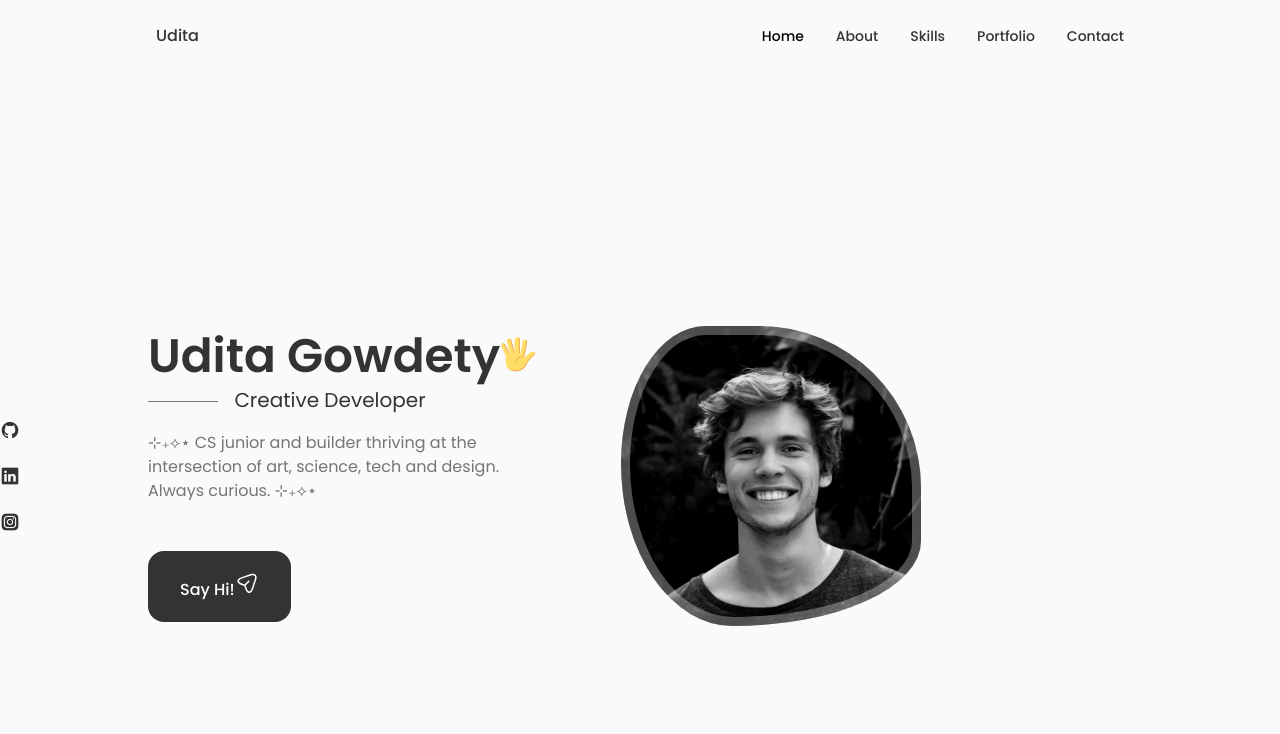
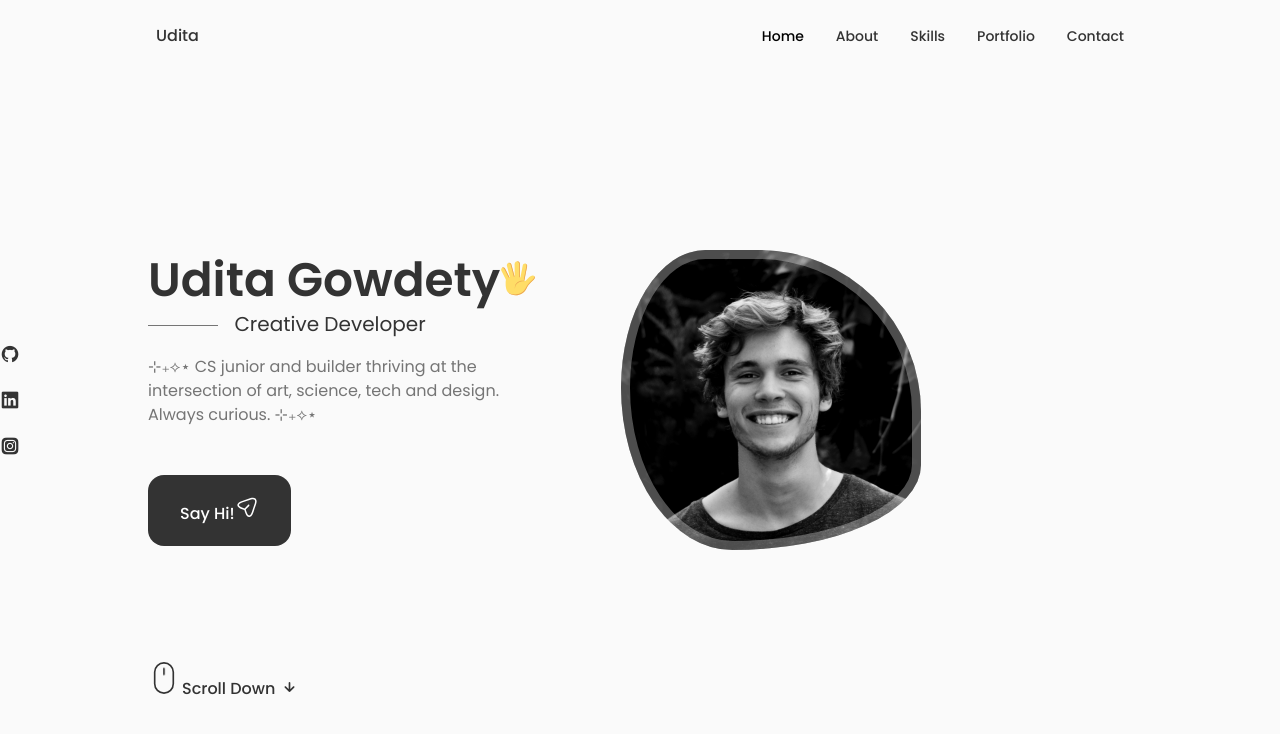
Before and after one commit to uditagowdety/react-portfolio, a React (Vite) app: page / in a window 1280 px wide. Shown: the top 734 px of the page. Built offline with nearby package versions, Linux system fonts and the light colour scheme.

Commit message:
hero/header done

```diff
--- a/src/App.css
+++ b/src/App.css
@@ -155,10 +155,21 @@
     margin-left: var(--mb-1-5);
     margin-right: var(--mb-1-5);
   }
+
+  .button{
+    padding: 1rem 1.75rem;
+  }
+
+  .button-icon{
+    width: 22px;
+    height: 22px;
+  }
 }
 
 @media screen and (max-width:768px) {
-
+  .section{
+    padding: 2rem 0 4rem;
+  }
 }
 
 @media screen and (max-width:576px) {
@@ -166,6 +177,9 @@
 }
 
 @media screen and (max-width:350px) {
+  :root{
+    --big-font-size:2.25rem;
+  }
   .container{
     margin-left: var(--mb-1);
     margin-right: var(--mb-1);
--- a/src/components/home/Home.jsx
+++ b/src/components/home/Home.jsx
@@ -2,6 +2,7 @@
 import "./home.css";
 import Social from './Social';
 import Data from './Data';
+import ScrollDown from './ScrollDown';
 
 const Home = () => {
   return (
@@ -14,6 +15,8 @@
 
                 <Data />
             </div>
+
+            <ScrollDown />
         </div>
     </section>
   )
--- /dev/null
+++ b/src/components/home/ScrollDown.jsx
@@ -0,0 +1,50 @@
+import React from 'react'
+
+const ScrollDown = () => {
+  return (
+    <div className="home-scroll">
+        <a href="#about" className="home-scroll-button button--flex">
+            <svg
+                width="32px"
+                height="32px"
+                class="home__scroll-mouse"
+                viewBox="0 0 247 390"
+                version="1.1"
+                xmlns="http://www.w3.org/2000/svg"
+                xmlnsXlink="http://www.w3.org/1999/xlink"
+                style={{
+                    fillRule: "evenodd",
+                    clipRule: "evenodd",
+                    strokeLinecap: "round",
+                    strokeLinejoin: "round",
+                    strokeMiterlimit: "1.5",
+                }}
+                >
+                <path
+                    class="wheel"
+                    d="M123.359,79.775l0,72.843"
+                    style={{
+                        fill: "none",
+                        stroke: "var(--title-color)",
+                        strokeWidth: "20px",
+                    }}
+                ></path>
+                <path
+                    id="mouse"
+                    d="M236.717,123.359c0,-62.565 -50.794,-113.359 -113.358,-113.359c-62.565,0 -113.359,50.794 -113.359,113.359l0,143.237c0,62.565 50.794,113.359 113.359,113.359c62.564,0 113.358,-50.794 113.358,-113.359l0,-143.237Z"
+                    style={{
+                        fill: "none",
+                        stroke: "var(--title-color)",
+                        strokeWidth: "20px",
+                    }}
+                ></path>
+            </svg>
+
+            <span className="home-scroll-name">Scroll Down</span>
+            <i class="uil uil-arrow-down home-scroll-arrow"></i>
+        </a>
+    </div>
+  )
+}
+
+export default ScrollDown
--- a/src/components/home/home.css
+++ b/src/components/home/home.css
@@ -1,3 +1,7 @@
+.home-container{
+    row-gap: 7rem;
+}
+
 .home-content{
     grid-template-columns: 116px repeat(2,1fr);
     padding-top: 5.5rem;
@@ -82,3 +86,109 @@
         border-radius: 60% 40% 30% 70%/60% 30% 70% 40%;
     }
 }
+
+.home-scroll{
+    margin-left: 9.25rem;
+}
+
+.wheel{
+    animation: scroll 2s ease infinite;
+}
+
+@keyframes scroll{
+    0%{
+        transform: translateY(0);
+    }
+
+    30%{
+        transform: translateY(3.75rem);
+    }
+}
+
+/* not sure im into the "scroll down" text either... */
+.home-scroll-name{
+    color: var(--title-color);
+    font-weight: var(--font-medium);
+    margin-right: var(--mb-0-25);
+    margin-left: 2px;
+}
+
+.home-scroll-arrow{
+    font-size: 1.25rem;
+    color: var(--title-color);
+}
+
+@media screen and (max-width:992px) {
+    .home-content{
+        grid-template-columns: 100px repeat(2,1fr);
+        column-gap: 1.25rem;
+    }
+
+    .home-hand{
+        width: 26px;
+        height: 26px;
+    }
+
+    .home-subtitle{
+        padding-left: 3.75rem;
+        margin-bottom: var(--mb-1);
+    }
+
+    .home-subtitle::before{
+        width: 42px;
+        top: 0.8rem;
+    }
+
+    .home-description{
+        max-width: initial;
+        margin-bottom: var(--mb-2-5);
+    }
+
+    .home-img{
+        width: 250px;
+        height: 250px;
+        box-shadow: inset 0 0 0 8px rgb(255 255 255/30%);
+    }
+
+    .home-scroll{
+        margin-left: 7.5rem;
+    }
+  }
+
+  @media screen and (max-width:768px) {
+    .home-content{
+        grid-template-columns: 0.5fr 3fr;
+        padding-top: 3.5rem;
+    }
+
+    .home-img{
+        order: initial;
+        justify-self: initial;
+    }
+
+    .home-data{
+        grid-column: 1/3;
+    }
+
+    .home-img{
+        width: 200px;
+        height: 200px;
+        box-shadow: inset 0 0 0 6px rgb(255 255 255/30%);
+    }
+
+    .home-scroll{
+        display: none;
+    }
+  }
+
+  @media screen and (max-width:350px) {
+    .home-img{
+        width: 180px;
+        height: 180px;
+    }
+
+    .home-hand{
+        width: 22px;
+        height: 22px;
+    }
+  }
```
